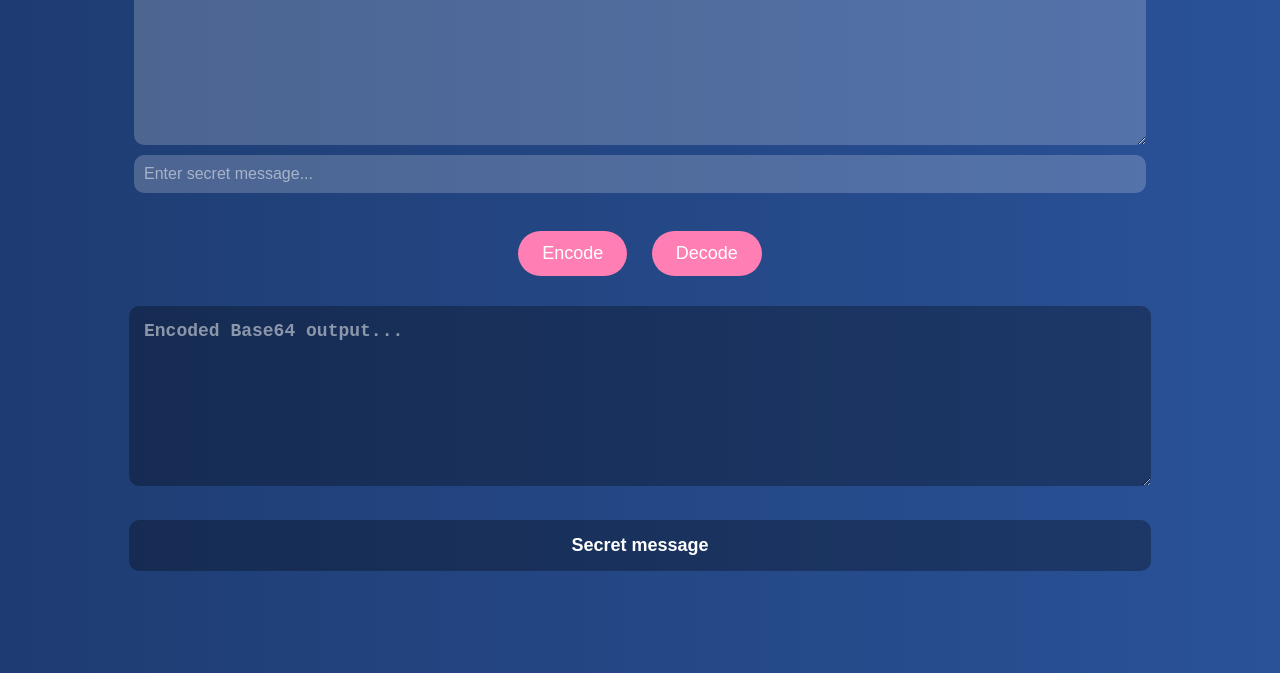
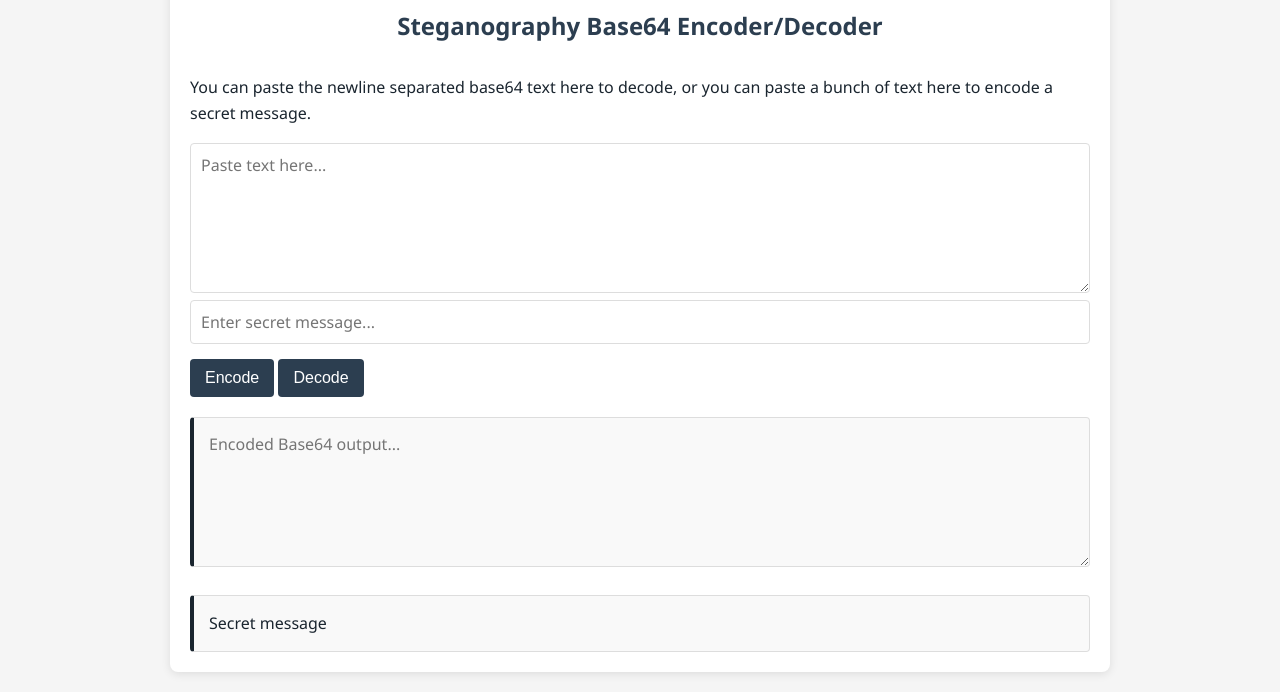
Before and after one commit to Odyhibit/base64_buffer_stego, a plain HTML site: page index.html in a window 1280 px wide. Shown: the part 127-819 px from the top of the page. Drawn offline with Linux system fonts and the light colour scheme.

Commit message:
update page layout

```diff
--- a/index.html
+++ b/index.html
@@ -7,18 +7,20 @@
     <link rel="stylesheet" href="style.css">
 </head>
 <body>
+<div class="container">
+    <h1>Steganography Encoder/Decoder</h1>
     <h2>Steganography Base64 Encoder/Decoder</h2>
     <p>You can paste the newline separated base64 text here to decode, or you can paste a bunch of text here to encode a secret message.</p>
     <textarea id="input" placeholder="Paste text here..."></textarea>
     <input id="secret" type="text" placeholder="Enter secret message...">
-    <br>
+
     <button onclick="encodeMessage()">Encode</button>
     <button onclick="decodeMessage()">Decode</button>
     <br>
     <textarea id="encodedOutput" placeholder="Encoded Base64 output..." readonly></textarea>
     <br>
     <div id="output" >Secret message</div>
-
+</div>
     <script src="stego.js"></script>
 </body>
 </html>
--- a/style.css
+++ b/style.css
@@ -1,62 +1,75 @@
 body {
-    font-family: Arial, sans-serif;
-    margin: 20px;
-    background: linear-gradient(to right, #1e3c72, #2a5298);
-    color: white;
+    font-family: 'Segoe UI', Tahoma, Geneva, Verdana, sans-serif;
+    margin: 0;
+    padding: 20px;
+    background-color: #f5f5f5;
+    color: #1a252f;
+    line-height: 1.6;
+}
+
+.container {
+    max-width: 900px;
+    margin: 0 auto;
+    background-color: white;
+    padding: 20px;
+    border-radius: 8px;
+    box-shadow: 0 2px 10px rgba(0,0,0,0.1);
+}
+input{
+    width: 100%;
+    padding: 10px;
+    margin-bottom: 15px;
+    border: 1px solid #ddd;
+    border-radius: 4px;
+    box-sizing: border-box;
+    font-family: inherit;
+    font-size: 16px;
+}
+h2 {
     text-align: center;
+    color: #2c3e50;
+    margin-bottom: 30px;
 }
+
 textarea, input, #output {
-    width: 80%;
+    width: 100%;
     padding: 10px;
-    margin: 10px auto;
-    display: block;
-    border: none;
-    border-radius: 10px;
+    border: 1px solid #ddd;
+    border-radius: 4px;
+    box-sizing: border-box;
+    font-family: inherit;
     font-size: 16px;
-    background: rgba(255, 255, 255, 0.2);
-    color: white;
-    transition: all 0.3s ease;
 }
-textarea{
+
+textarea {
     height: 150px;
 }
-textarea:hover, input:hover, textarea:focus, input:focus {
-    background: rgba(255, 255, 255, 0.4);
+
+button {
+    background-color: #2c3e50;
+    color: white;
+    padding: 10px 15px;
+    border: none;
+    border-radius: 4px;
+    cursor: pointer;
+    font-size: 16px;
 }
-input::placeholder, textarea::placeholder {
-opacity: 0.5;
-color: white;
+
+button:hover {
+    background-color: #1a252f;
 }
-button {
-    padding: 12px 24px;
-    margin: 10px;
-    border: none;
-    border-radius: 25px;
-    font-size: 18px;
-    cursor: pointer;
-    background: #ff7eb3;
-    color: white;
-    transition: transform 0.2s ease, background 0.3s ease;
-}
-button:hover {
-    transform: scale(1.1);
-    background: #ff3e85;
-}
+
 #output, #encodedOutput {
     margin-top: 20px;
-    font-weight: bold;
-    font-size: 18px;
-    background: rgba(0, 0, 0, 0.3);
     padding: 15px;
-    border-radius: 10px;
-    display: inline-block;
-    max-width: 80%;
+    background-color: #f9f9f9;
+    border-radius: 4px;
+    border-left: 4px solid #1a252f;
     word-wrap: break-word;
 }
-h2 {
-    animation: fadeIn 1.5s ease-in-out;
+
+/* Remove any unnecessary animations to match the professional style */
+@keyframes fadeIn {
+    from { opacity: 0; }
+    to { opacity: 1; }
 }
-@keyframes fadeIn {
-    from { opacity: 0; transform: translateY(-10px); }
-    to { opacity: 1; transform: translateY(0); }
-}
```
Lines whose indentation alone changed are shown as unchanged.
